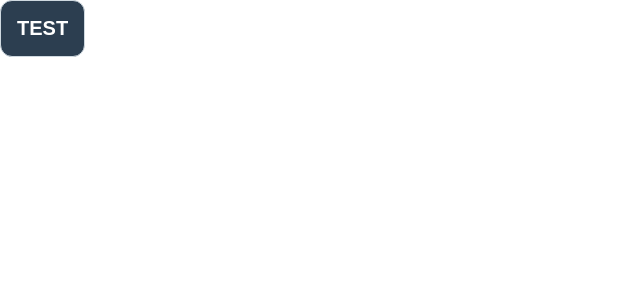
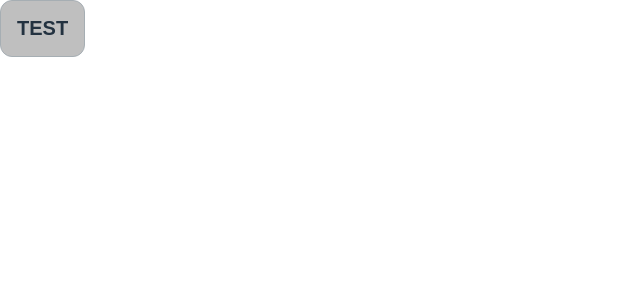
Before and after one commit to Histo-rian/FE, a React (Vite) app: page / in a window 1280 px wide. Shown: the top 300 px of the page, without its empty margins (0-640 px from the left). Built offline with nearby package versions, Linux system fonts and the light colour scheme; a web font is replaced by a local one.

Commit message:
feat: Button에 type 추가 및 state 기능 변경

```diff
--- a/src/App.jsx
+++ b/src/App.jsx
@@ -3,9 +3,10 @@ import Button from '../src/components/Button/Button'
 
 function App() {
   const a = {
-    color : "black",
+    color : "white",
     text : "TEST",
-    state : "btnPrimary"
+    type : "btnPrimary",
+    state : "active"
   };
   return (
     <>
--- a/src/components/Button/Button.css
+++ b/src/components/Button/Button.css
@@ -26,3 +26,11 @@ button:active {
  background-color: whtie;
  color: #2C3E50;
 }
+
+.active{
+ filter: brightness(80%);
+}
+
+.active:hover {
+  filter: brightness(80%) !important;
+}
--- a/src/components/Button/Button.jsx
+++ b/src/components/Button/Button.jsx
@@ -1,8 +1,8 @@
 import '../Button/Button.css'
 
-function Button({color,state,text}){
+function Button({color,type,state,text}){
  return(
-  <button className={`${state} ` + `${color}`} >
+  <button className={`${type} ` + `${color}` + ` ${state}`} >
    {text}
   </button>
  )
```
